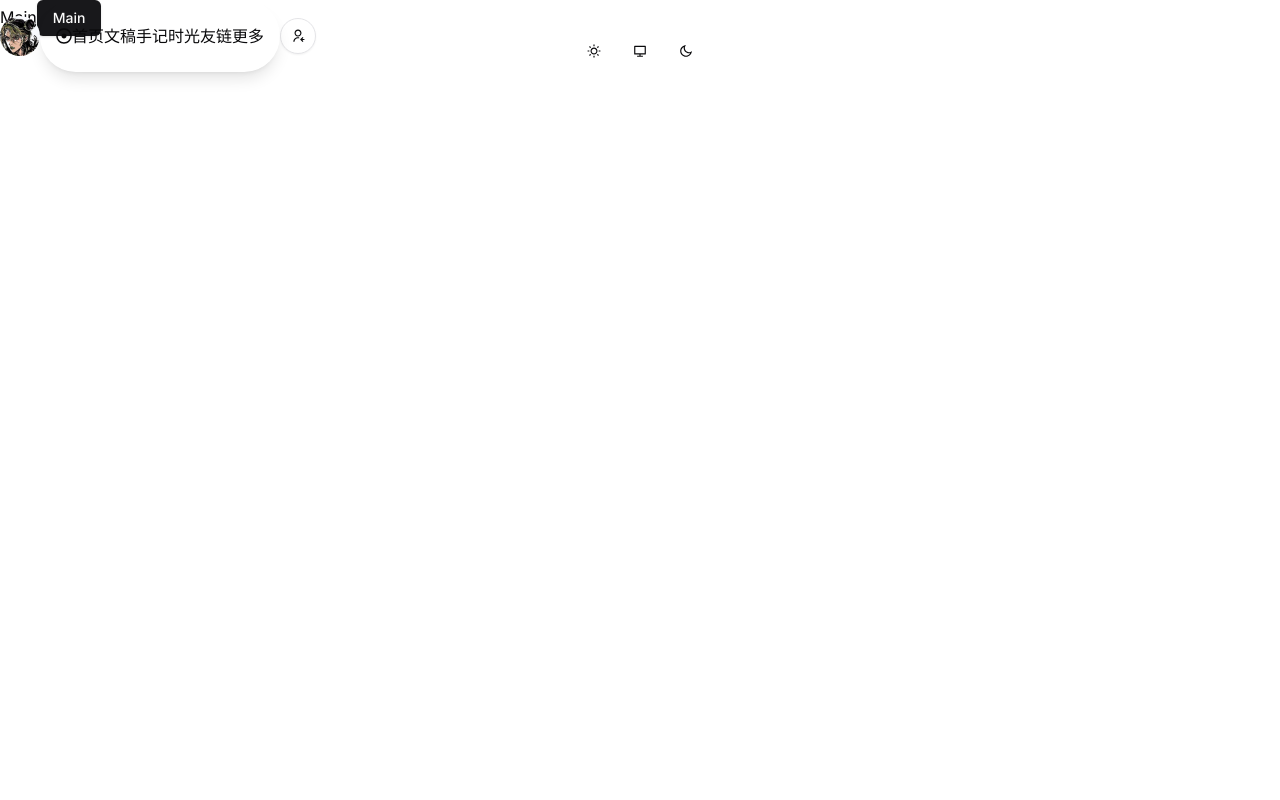
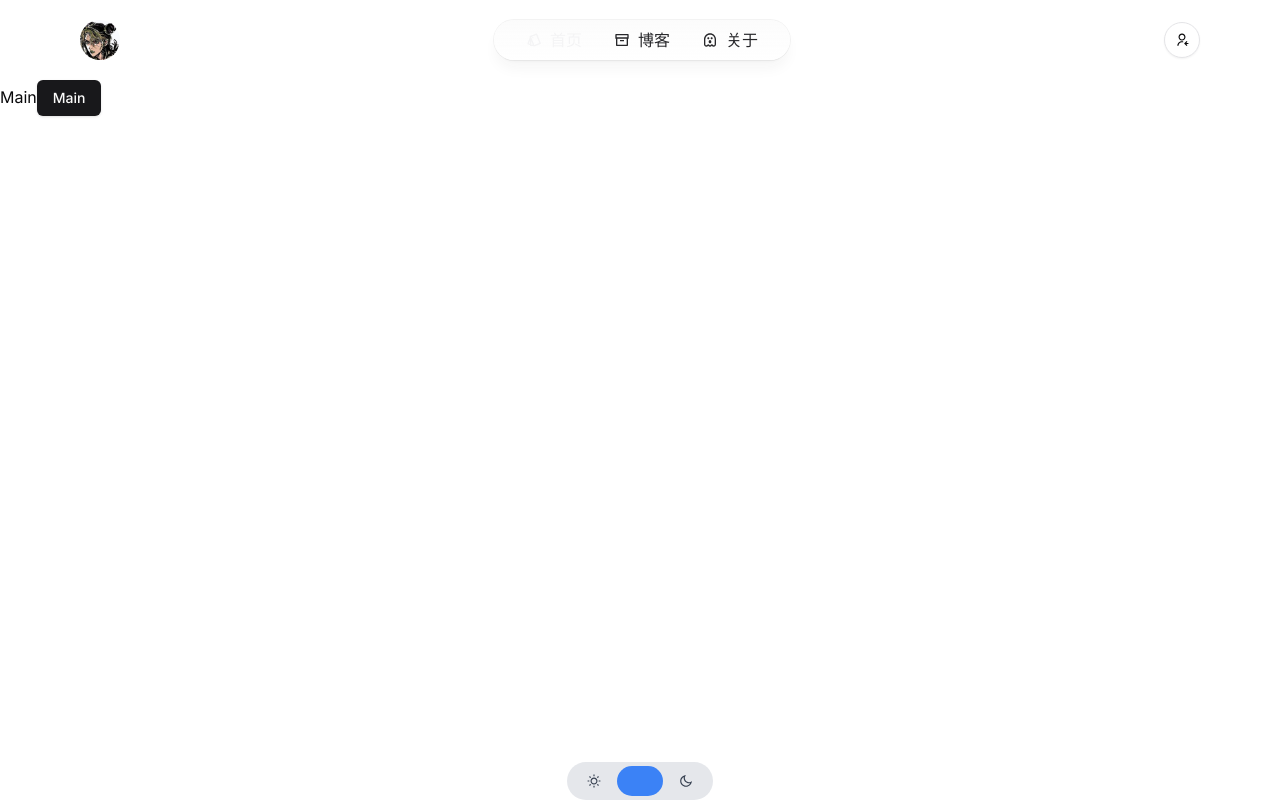
Before and after one commit to liwenka1/next-nest-blog, a Next.js app in the folder packages/web/: page / in a window 1280 px wide. Built offline with nearby package versions, Linux system fonts and the light colour scheme.

Commit message:
feat: 修改nav逻辑

```diff
--- a/packages/web/layout/layout-wrapper/components/header/components/nav-bar.tsx
+++ b/packages/web/layout/layout-wrapper/components/header/components/nav-bar.tsx
@@ -1,16 +1,20 @@
 'use client'
 
+import clsx from 'clsx'
 import { motion } from 'framer-motion'
+import Link from 'next/link'
+import { usePathname } from 'next/navigation'
+import { RiPantoneLine, RiArchiveLine, RiGhostLine } from 'react-icons/ri'
 
 const NavBar = () => {
-  const navList = [{ title: '首页' }, { title: '博客' }, { title: '关于' }]
+  const pathName = usePathname()
+  const navList = [
+    { title: '首页', link: '/', icon: <RiPantoneLine /> },
+    { title: '博客', link: '/posts', icon: <RiArchiveLine /> },
+    { title: '关于', link: '/about', icon: <RiGhostLine /> }
+  ]
 
   return (
-    // <div className="flex cursor-pointer gap-4">
-    //   {navList.map((item) => (
-    //     <div key={item.title}>{item.title}</div>
-    //   ))}
-    // </div>
     <nav className="group pointer-events-auto relative rounded-full bg-gradient-to-b from-zinc-50/70 to-white/90 shadow-lg shadow-zinc-800/5 ring-1 ring-zinc-900/5 backdrop-blur-md duration-200 dark:from-zinc-900/70 dark:to-zinc-800/90 dark:ring-zinc-100/10">
       <motion.div
         className="pointer-events-none absolute -inset-px rounded-full opacity-0 transition-opacity duration-500 group-hover:opacity-100"
@@ -21,92 +25,22 @@ const NavBar = () => {
         }}
       ></motion.div>
       <div className="flex px-4 font-medium text-zinc-800 dark:text-zinc-200">
-        <div role="note" className="inline-block">
-          <div>
-            <motion.a
-              className="relative block whitespace-nowrap px-4 py-2 transition-[padding] duration-200 hover:text-accent/80"
-              href="/"
+        {navList.map((item) => (
+          <Link href={item.link} key={item.title}>
+            <motion.div
+              className={clsx(
+                'relative block whitespace-nowrap px-4 py-2 transition-[padding] duration-200 hover:text-accent/80',
+                pathName === item.link ? 'text-accent' : 'hover:text-accent/80'
+              )}
               whileHover={{ scale: 1.05 }}
             >
               <span className="relative flex items-center">
-                <span className="mr-2 flex items-center">
-                  <svg width="1em" height="1em" viewBox="0 0 512 512">
-                    <path
-                      fill="currentColor"
-                      d="M256 56c110.532 0 200 89.451 200 200 0 110.532-89.451 200-200 200-110.532 0-200-89.451-200-200 0-110.532 89.451-200 200-200m0-48C119.033 8 8 119.033 8 256s111.033 248 248 248 248-111.033 248-248S392.967 8 256 8zm0 168c-44.183 0-80 35.817-80 80s35.817 80 80 80 80-35.817 80-80-35.817-80-80-80z"
-                    ></path>
-                  </svg>
-                </span>
-                <span>首页</span>
+                <span className="mr-2 flex items-center">{item.icon}</span>
+                <span>{item.title}</span>
               </span>
-              <motion.span
-                className="absolute inset-x-1 -bottom-px h-px bg-gradient-to-r from-accent/0 via-accent/70 to-accent/0"
-                layoutId="underline"
-              ></motion.span>
-            </motion.a>
-          </div>
-        </div>
-        <div role="note" className="inline-block">
-          <div>
-            <motion.a
-              className="relative block whitespace-nowrap px-4 py-2 transition-[padding] duration-200 hover:text-accent/80"
-              href="/posts"
-              whileHover={{ scale: 1.05 }}
-            >
-              <span className="relative flex items-center">
-                <span>文稿</span>
-              </span>
-            </motion.a>
-          </div>
-        </div>
-        <div>
-          <motion.a
-            className="relative block whitespace-nowrap px-4 py-2 transition-[padding] duration-200 hover:text-accent/80"
-            href="/notes"
-            whileHover={{ scale: 1.05 }}
-          >
-            <span className="relative flex items-center">
-              <span>手记</span>
-            </span>
-          </motion.a>
-        </div>
-        <div role="note" className="inline-block">
-          <div>
-            <motion.a
-              className="relative block whitespace-nowrap px-4 py-2 transition-[padding] duration-200 hover:text-accent/80"
-              href="/timeline"
-              whileHover={{ scale: 1.05 }}
-            >
-              <span className="relative flex items-center">
-                <span>时光</span>
-              </span>
-            </motion.a>
-          </div>
-        </div>
-        <div>
-          <motion.a
-            className="relative block whitespace-nowrap px-4 py-2 transition-[padding] duration-200 hover:text-accent/80"
-            href="/friends"
-            whileHover={{ scale: 1.05 }}
-          >
-            <span className="relative flex items-center">
-              <span>友链</span>
-            </span>
-          </motion.a>
-        </div>
-        <div role="note" className="inline-block">
-          <div>
-            <motion.a
-              className="relative block whitespace-nowrap px-4 py-2 transition-[padding] duration-200 hover:text-accent/80"
-              href="#"
-              whileHover={{ scale: 1.05 }}
-            >
-              <span className="relative flex items-center">
-                <span>更多</span>
-              </span>
-            </motion.a>
-          </div>
-        </div>
+            </motion.div>
+          </Link>
+        ))}
       </div>
     </nav>
   )
--- a/packages/web/tailwind.config.ts
+++ b/packages/web/tailwind.config.ts
@@ -2,7 +2,7 @@ import type { Config } from 'tailwindcss'
 
 const config = {
   darkMode: ['class'],
-  content: ['./pages/**/*.{ts,tsx}', './components/**/*.{ts,tsx}', './app/**/*.{ts,tsx}', './src/**/*.{ts,tsx}'],
+  content: ['./pages/**/*.{ts,tsx}', './components/**/*.{ts,tsx}', './app/**/*.{ts,tsx}', './layout/**/*.{ts,tsx}'],
   prefix: '',
   theme: {
     container: {
```
